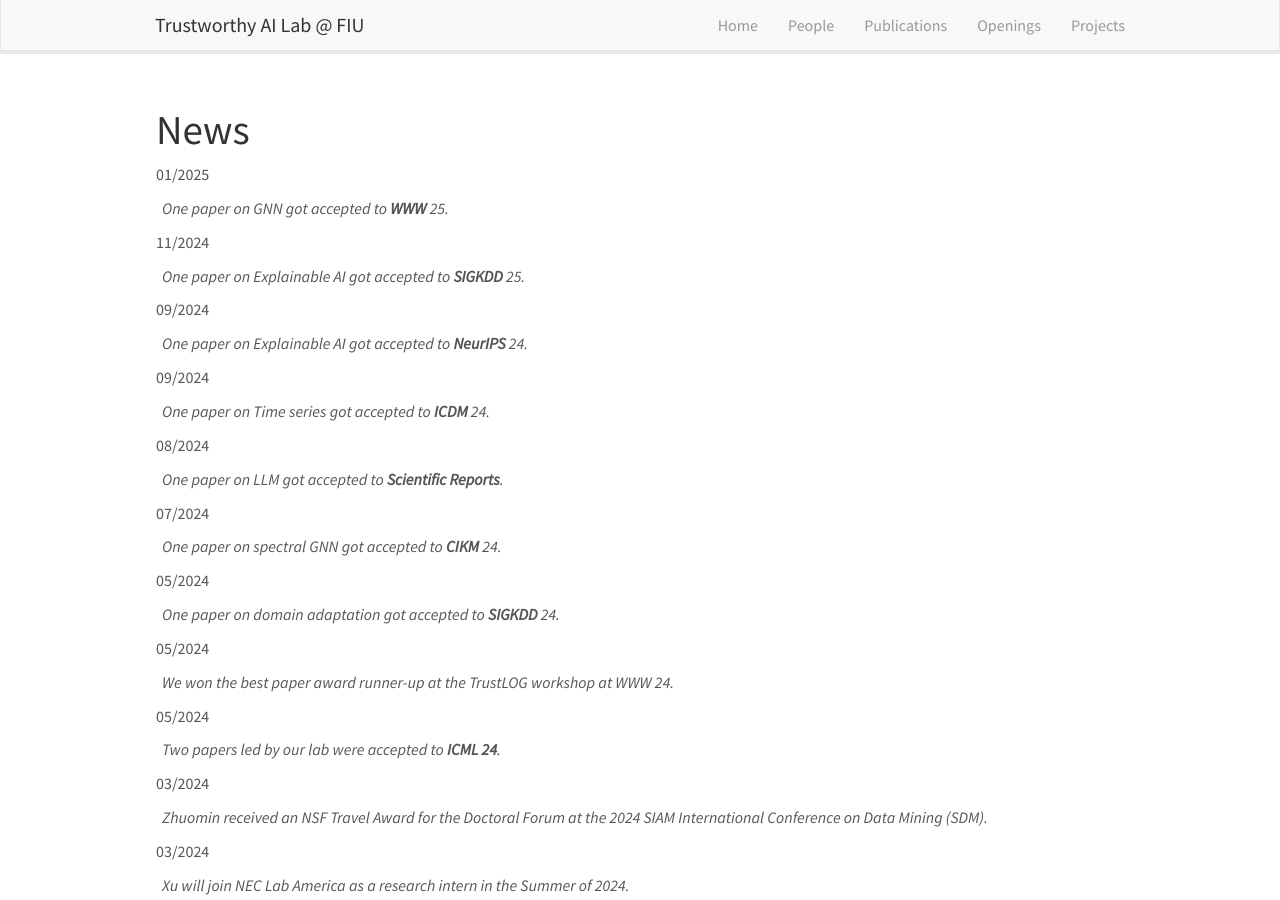
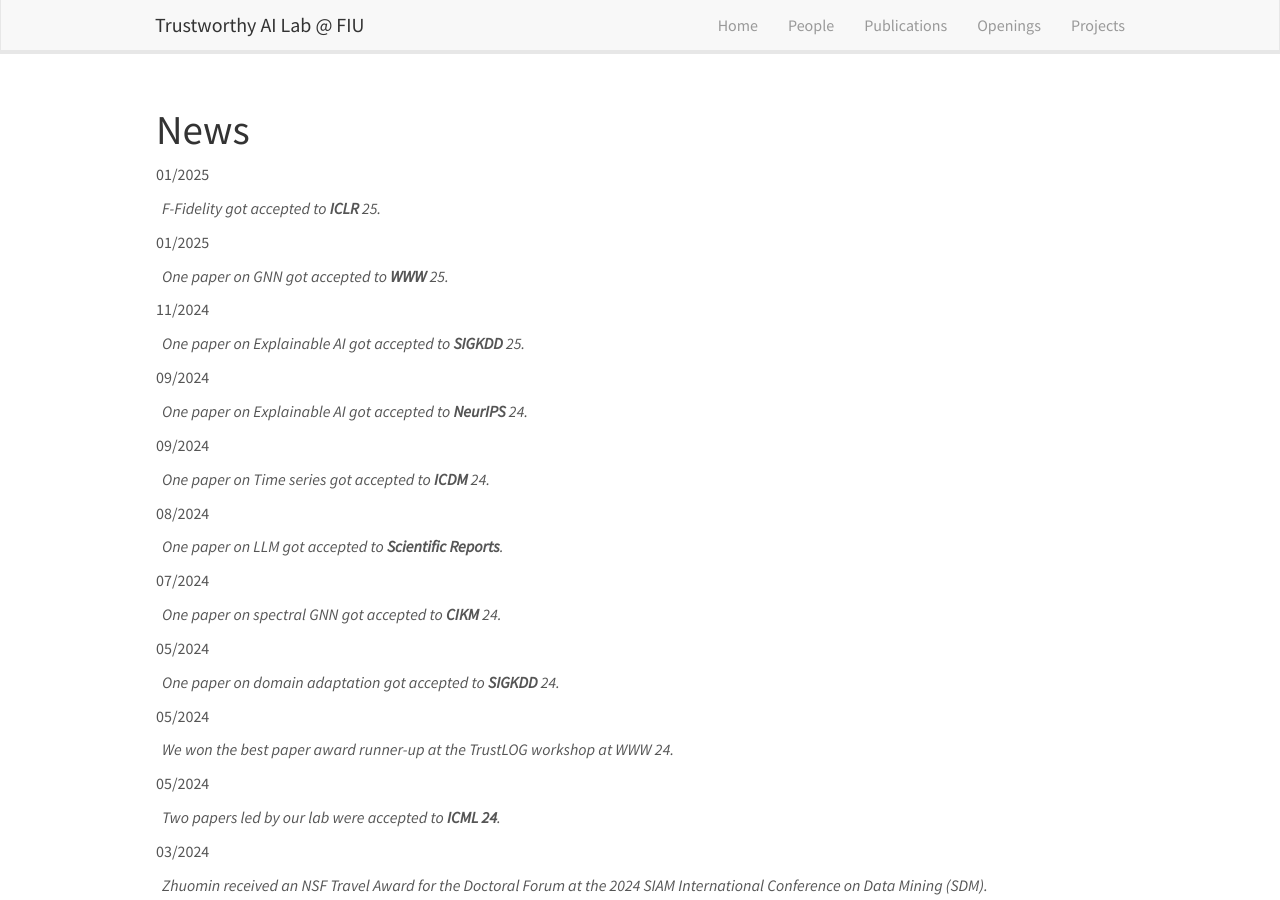
Before and after one commit to trustai4s-lab/trustai4s-lab.github.io, a Jekyll site: the page built from _pages/allnews.md, in a window 1280 px wide and 900 px high. Built offline with Jekyll 4.4.1, drawn with Linux system fonts in a browser that asks for light colours; nearby versions of some CDN libraries.

Commit message:
Update news.yml

```diff
--- a/_data/news.yml
+++ b/_data/news.yml
@@ -1,3 +1,6 @@
+- date: 01/2025
+  headline: F-Fidelity got accepted to **ICLR** 25.
+
 - date: 01/2025
   headline: One paper on GNN got accepted to **WWW** 25.
 
```
